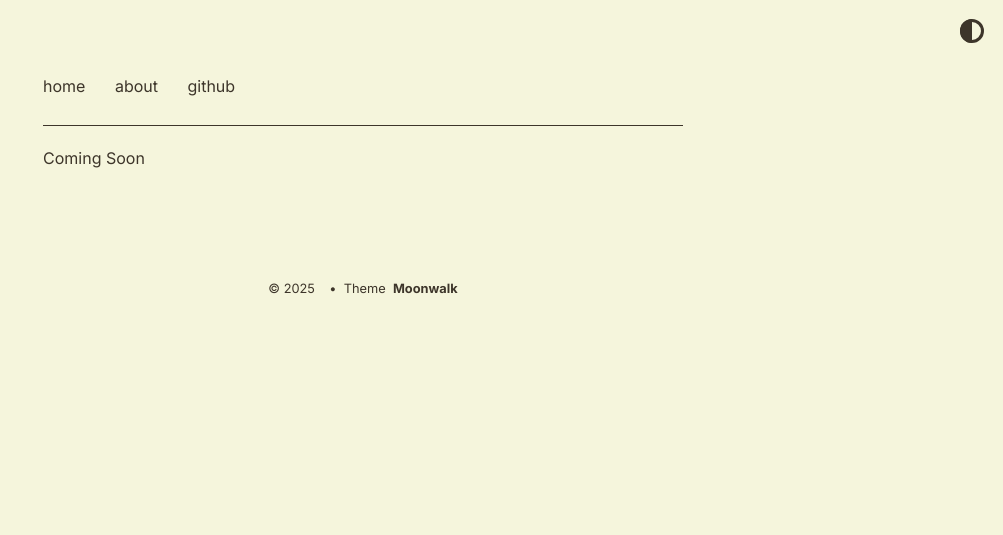
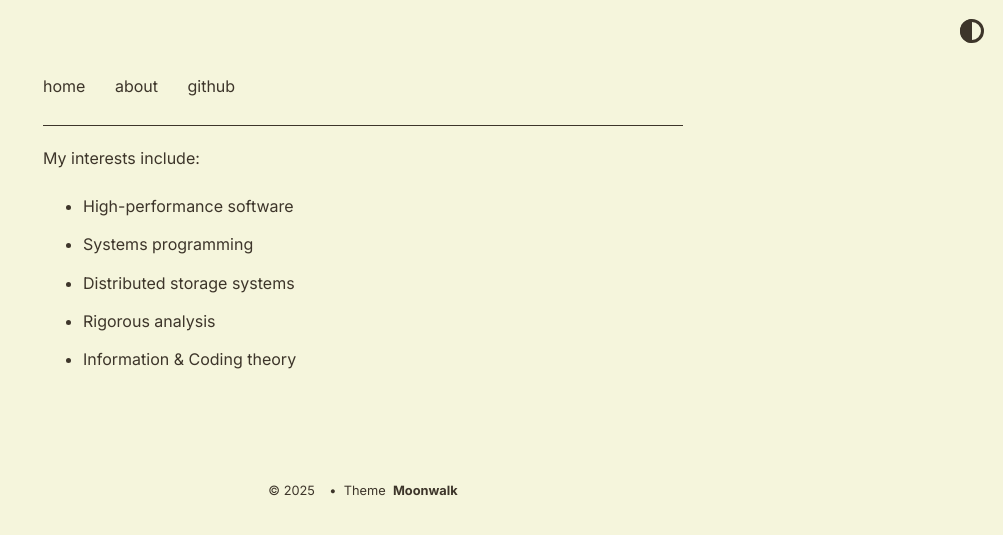
Before and after one commit to whalbawi/systemsandco.dev, a Jekyll site: the page built from about.md, in a window 1280 px wide. Shown: the top 535 px of the page, without its empty margins (277-1280 px from the left). Built offline with Jekyll 4.4.1, drawn with Linux system fonts in a browser that asks for light colours.

Commit message:
about: Initial drop

```diff
--- a/_data/home.yml
+++ b/_data/home.yml
@@ -3,7 +3,7 @@ navbar_entries:
     url: /
 
   - title: about
-    url: about
+    url: /about
 
   - title: github
     url: https://github.com/whalbawi
--- a/about.md
+++ b/about.md
@@ -4,4 +4,9 @@ title: About
 permalink: /about/
 ---
 
-Coming Soon
+My interests include:
+* High-performance software
+* Systems programming
+* Distributed storage systems
+* Rigorous analysis
+* Information & Coding theory
```
